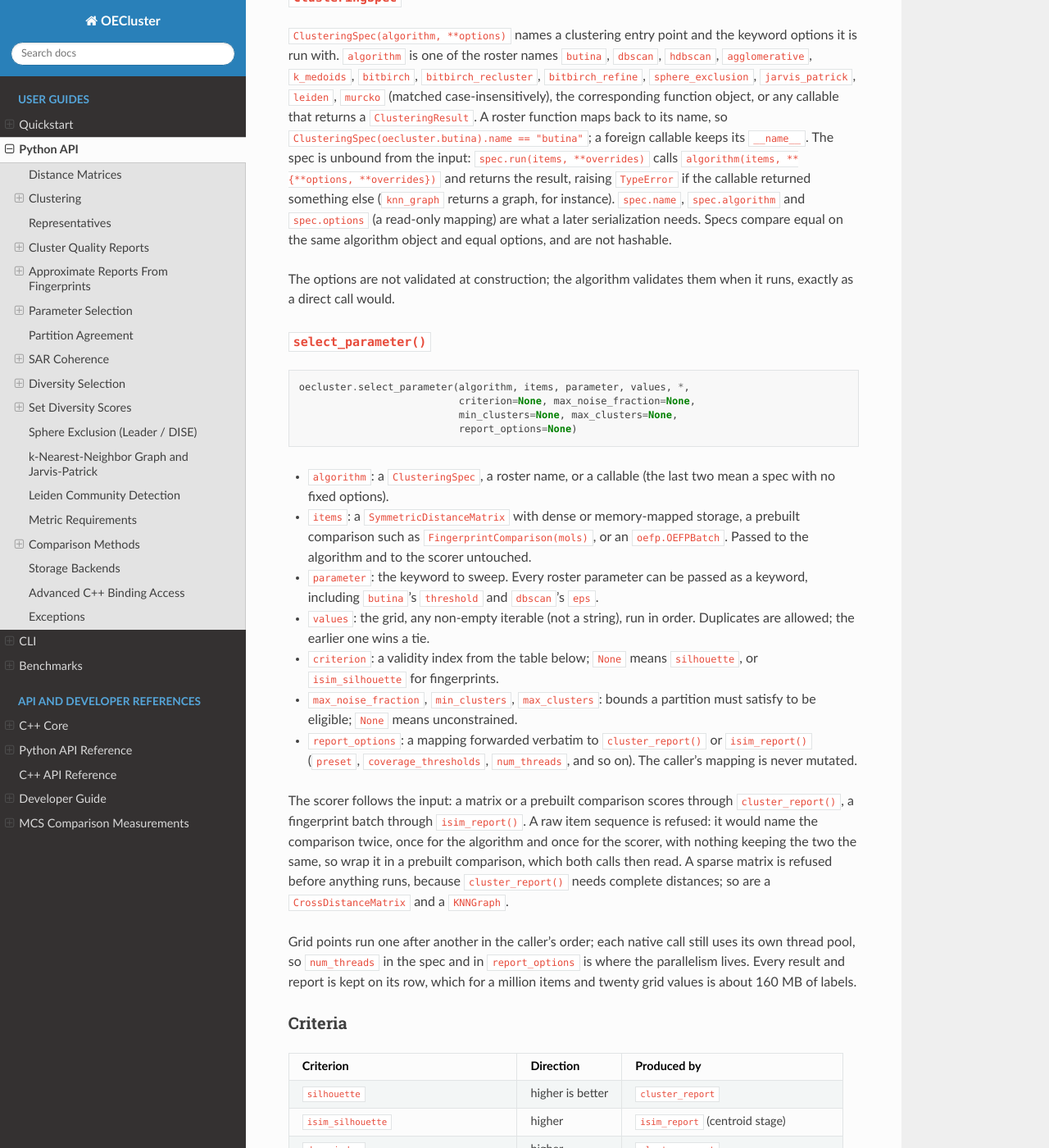
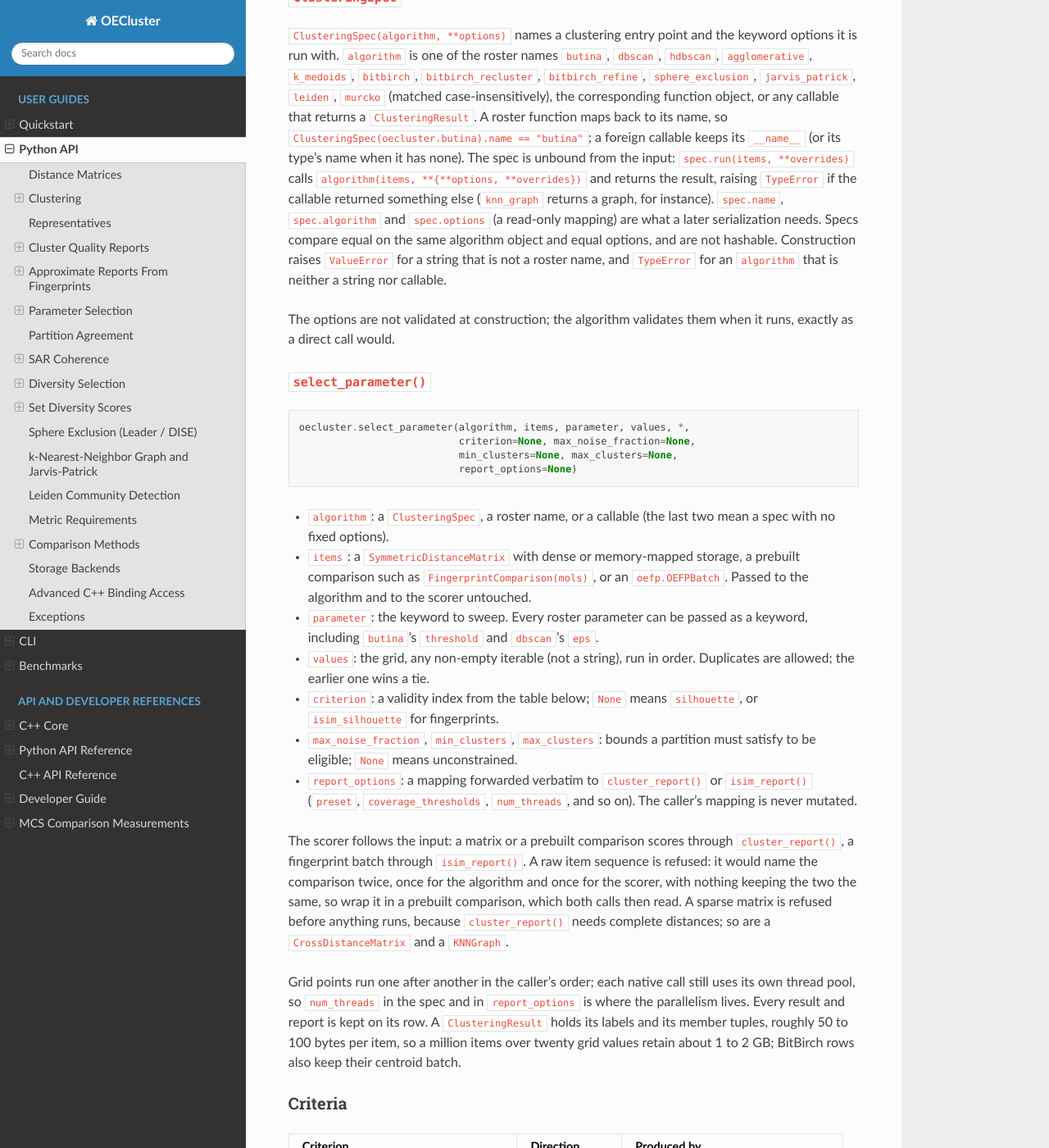
Before and after one commit to scott-arne/oecluster, a Sphinx documentation site: the page built from docs/python-api.md, in a window 1280 px wide and 1400 px high, scrolled down 14750 px. Shown: the whole window at 82% size. Built offline with Sphinx 7.4.7 and the Read the Docs theme 3.1.0, drawn with Linux system fonts in a browser that asks for light colours; pages that are not in the unit, such as notebooks, are missing from menus; the version number is read from the project's files by our own code; some of the changed text lies outside the part shown.

Commit message:
fix: display NumPy grid values plainly; correct the parameter-selection docs

```diff
--- a/docs/python-api.md
+++ b/docs/python-api.md
@@ -732,13 +732,16 @@
 corresponding function object, or any callable that returns a
 `ClusteringResult`. A roster function maps back to its name, so
 `ClusteringSpec(oecluster.butina).name == "butina"`; a foreign callable
-keeps its `__name__`. The spec is unbound from the input:
-`spec.run(items, **overrides)` calls `algorithm(items, **{**options,
-**overrides})` and returns the result, raising `TypeError` if the callable
-returned something else (`knn_graph` returns a graph, for instance).
-`spec.name`, `spec.algorithm` and `spec.options` (a read-only mapping) are
-what a later serialization needs. Specs compare equal on the same
-algorithm object and equal options, and are not hashable.
+keeps its `__name__` (or its type's name when it has none). The spec is
+unbound from the input: `spec.run(items, **overrides)` calls
+`algorithm(items, **{**options, **overrides})` and returns the result,
+raising `TypeError` if the callable returned something else (`knn_graph`
+returns a graph, for instance). `spec.name`, `spec.algorithm` and
+`spec.options` (a read-only mapping) are what a later serialization needs.
+Specs compare equal on the same algorithm object and equal options, and
+are not hashable. Construction raises `ValueError` for a string that is
+not a roster name, and `TypeError` for an `algorithm` that is neither a
+string nor callable.
 
 The options are not validated at construction; the algorithm validates
 them when it runs, exactly as a direct call would.
@@ -780,8 +783,10 @@
 Grid points run one after another in the caller's order; each native call
 still uses its own thread pool, so `num_threads` in the spec and in
 `report_options` is where the parallelism lives. Every result and report
-is kept on its row, which for a million items and twenty grid values is
-about 160 MB of labels.
+is kept on its row. A `ClusteringResult` holds its labels and its member
+tuples, roughly 50 to 100 bytes per item, so a million items over twenty
+grid values retain about 1 to 2 GB; BitBirch rows also keep their centroid
+batch.
 
 ### Criteria
 
@@ -868,8 +873,9 @@
 
 Argument validation runs before the first clustering: `TypeError` for a
 non-string `parameter`, a string or non-iterable `values`, a non-mapping
-`report_options`, a `bool` or non-numeric bound, or an unsupported `items`
-kind; `ValueError` for an empty `parameter` or grid, a bound out of range
+`report_options`, a non-string `criterion`, a `bool`, a non-numeric noise
+cap, a non-integer cluster bound, or an unsupported `items` kind;
+`ValueError` for an empty `parameter` or grid, a bound out of range
 (`max_noise_fraction` outside [0, 1] or NaN, a cluster bound below 1,
 `min_clusters > max_clusters`), a sparse matrix, or a criterion that is not
 in the table, not produced by the scorer, or unavailable for the input.
```
Also changed, not shown: 2 other files.
